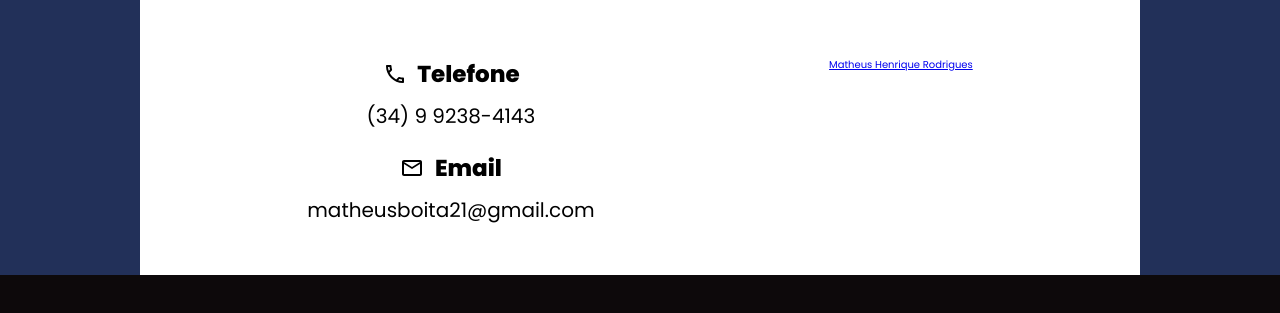
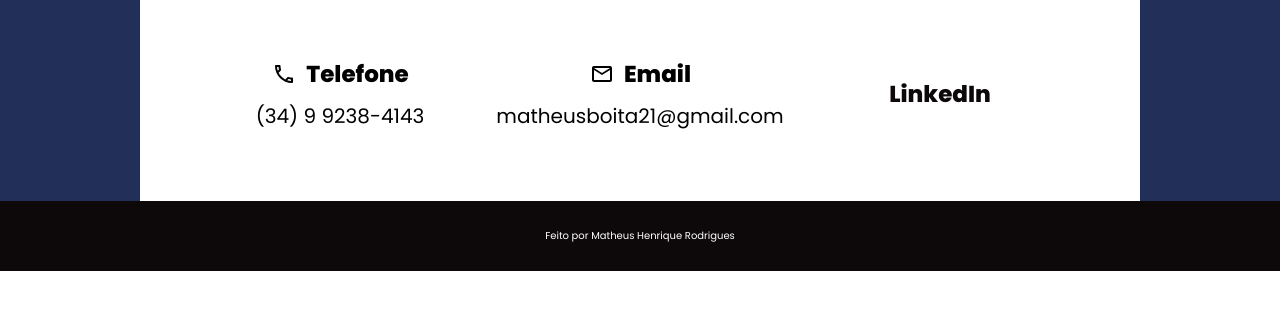
Before and after one commit to matheushrodrigues847/matheushrodrigues847.github.io, a plain HTML site: page index.html in a window 1280 px wide. Shown: the part 2829-3142 px from the top of the page. After the commit the page ends 3100 px from the top, so only its background shows below. Drawn offline with Linux system fonts and the light colour scheme.

Commit message:
alterando html e adicionando imagens

```diff
--- a/assets/css/componentes/contato.css
+++ b/assets/css/componentes/contato.css
@@ -18,17 +18,18 @@
 }
 
 .contato__conteudo{
-    margin-top: 4rem;
+    margin-top: 1.5rem;
 }
+
 .info__blocos{
     padding: 2rem 0;
 }
 
-.info__bloco h3, .linkedin__titulo{
+.info__bloco h3, .linkedin__conteudo a{
     font-size: 2.3rem;
 }
 
-.info__bloco:first-child{
+.info__bloco{
     margin-bottom: 2rem;
 }
 .info__basica{
@@ -57,31 +58,34 @@
     margin-top: 1rem;
 }
 
-.linkedin__titulo{
-    margin-bottom: 2rem;
+.info--linkedin a{
+    text-decoration: none;
+    color: var(--preto);
 }
+
+
 @media(min-width:380px){
     .info__bloco p{
         font-size: 2rem;
     }
 }
-@media(min-width: 750px){
+@media(min-width: 1000px){
+    .contato__conteudo{
+        margin-top: 4rem;
+    }
     .conteudo__info{
-        display: flex;
-        justify-content: space-around;
-
         padding: 2rem 0;
     }
 
     .info__blocos{
         padding: 0;
         display: flex;
-        flex-direction: column;
         justify-content: space-around;
+        align-items: center;
     }
 
-    .linkedin__titulo{
-        display: none;
+    .info__bloco{
+        width: 33%;
     }
 }
 
--- a/assets/css/componentes/rodape.css
+++ b/assets/css/componentes/rodape.css
@@ -2,4 +2,9 @@
     height: 70px;
     width: 100%;
     background-color: var(--preto);
+    color: #fff;
+
+    display: flex;
+    justify-content: center;
+    align-items: center;
 }
--- a/index.html
+++ b/index.html
@@ -240,15 +240,10 @@
                                 </div>
                                 <p>matheusboita21@gmail.com</p>
                             </div>
-                        </div>
-                        <div class=" info__linkedin">
-                            <div class="linkedin__titulo">
-                                <h3>LinkedIn</h3>
-                            </div>
-                            <div class="LI-profile-badge"  data-version="v1"
-                                data-size="medium" data-locale="pt_BR" data-type="vertical"
-                                data-theme="dark" data-vanity="matheus-henrique-rodrigues-80590b181">
-                                <a class="LI-simple-link" href='https://br.linkedin.com/in/matheus-henrique-rodrigues-80590b181?trk=profile-badge'>Matheus Henrique Rodrigues</a>
+                            <div class="info__bloco info--linkedin">
+                                <a target="_blank" href="https://www.linkedin.com/in/matheus-henrique-rodrigues-80590b181/">
+                                    <h3>LinkedIn</h3>
+                                </a>
                             </div>
                         </div>
                     </div>
@@ -257,7 +252,7 @@
         </section>
     </main>
     <footer class="rodape">
-
+        <p>Feito por Matheus Henrique Rodrigues</p>
     </footer>
     <script src="../js/menu.js"></script>
     <script src="../js/scrollSkill.js"></script>
```
Also changed, not shown: assets/img/icones/linkedin-icon-2.svg (added), assets/img/linkedin.png (added).
